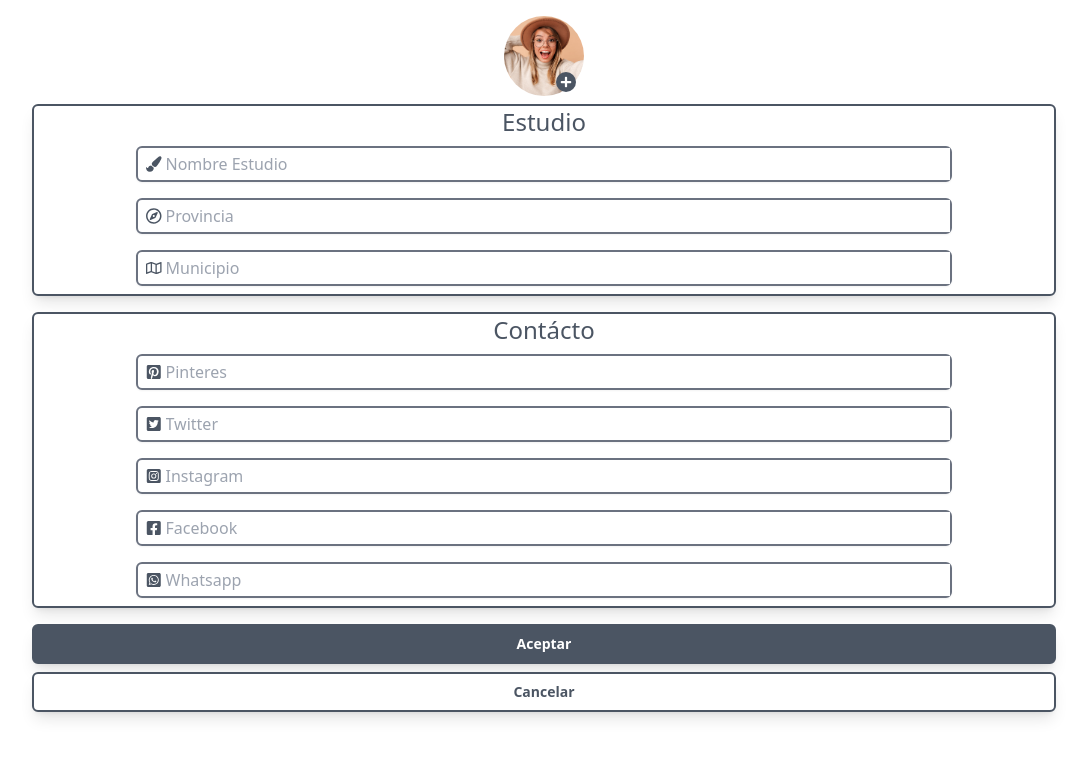
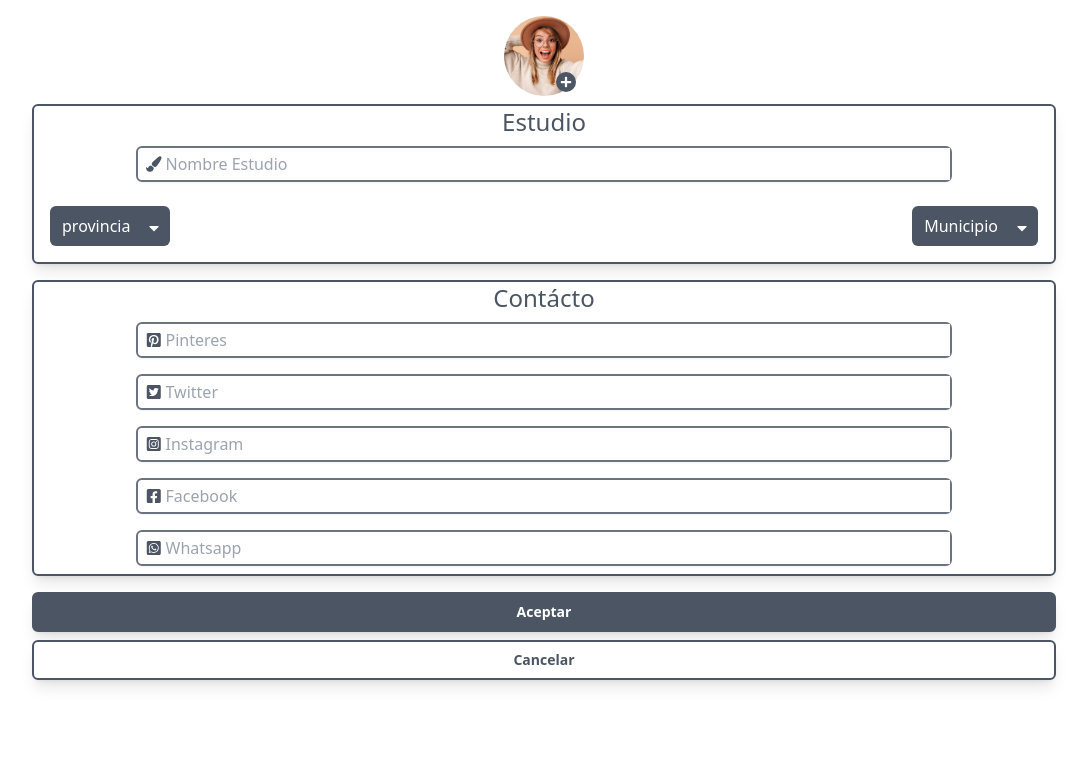
Before and after one commit to AlbeTorres/tatuarte, a React (Create React App) app: page /estudioform in a window 1280 px wide. Shown: the top 758 px of the page, without its empty margins (96-1183 px from the left). Built offline with nearby package versions, Linux system fonts and the light colour scheme.

Commit message:
mejorado form estudio

```diff
--- /dev/null
+++ b/src/components/dropDownMenu/DropDownItem.js
@@ -0,0 +1,18 @@
+import React from 'react';
+import './dropDownCss.css'
+
+const DropItem = ({icon,provincia}) => {
+
+        const onClickP =()=>{
+            console.log(provincia)
+        }
+
+  return (
+    <div className='flex items-center w-11/12 text-white bg-gray-600 cursor-pointer dropdownme p-1' onClick={onClickP}>
+        <span className='p-2 rounded-md text-xs'>{icon}</span>
+        <p>{provincia}</p>
+    </div>
+  )
+}
+
+export default DropItem;
--- /dev/null
+++ b/src/components/dropDownMenu/DropDownMenu.js
@@ -0,0 +1,41 @@
+import React,{useState} from 'react';
+import{FaFilter} from 'react-icons/fa';
+import DropItem from './DropDownItem';
+
+const DropMenu = ({name, icon}) => {
+
+
+    const [open,setOpen]= useState(false);
+
+    const provinciaArray= [
+        {icon: <FaFilter/>,provincia:'Artemisa'},
+        {icon: <FaFilter/>,provincia:'La Habana'},
+        {icon:<FaFilter/>,provincia:'Pinar del Río'},
+        {icon: <FaFilter/>,provincia:'Mayabeque'},
+        {icon: <FaFilter/>,provincia:'Matánzas'},
+
+    ];
+
+  return (
+    <div className=' bg-gray-600 rounded-md text-white w-fit cursor-pointer'>
+        <div className='p-2 flex items-center justify-center ' onClick={ ()=>setOpen(!open) } >
+            <p className='ml-1'>
+                {name}
+            </p>
+            <div className='mt-1 ml-4'>
+                {icon}
+            </div>
+        </div>
+
+            { open &&
+                <div className='absolute rounded-md bg-gray-600 flex items-center flex-col w-2/4  '>
+                {provinciaArray.map(provincia=><DropItem icon={provincia.icon} provincia={provincia.provincia} />) }
+                </div>
+            }
+
+
+    </div>
+  )
+}
+
+export default DropMenu;
--- /dev/null
+++ b/src/components/dropDownMenu/dropDownCss.css
@@ -0,0 +1,6 @@
+.dropdownme{
+    transition: background var(--speed);
+}
+.dropdownme:hover{
+    @apply bg-slate-400
+}
--- a/src/pages/estudioForm/Estudioform.js
+++ b/src/pages/estudioForm/Estudioform.js
@@ -1,8 +1,9 @@
 import React from 'react';
 import './estudioForm.css';
 import {FaPlus,FaRegCompass,FaRegMap, FaPinterestSquare, FaTwitterSquare,
-    FaWhatsappSquare, FaFacebookSquare,FaInstagramSquare, FaPaintBrush} from 'react-icons/fa';
+    FaWhatsappSquare, FaFacebookSquare,FaInstagramSquare, FaPaintBrush,FaCaretDown} from 'react-icons/fa';
 import { Link } from 'react-router-dom';
+import DropMenu from '../../components/dropDownMenu/DropDownMenu';
 
 const Estudioform = () => {
 
@@ -25,23 +26,24 @@ const Estudioform = () => {
                 accept='image/png, image/jpg '  />
         </div>
 
-    <div className="border-2 border-gray-600 w-4/5 flex items-center justify-center flex-col my-2 rounded-md shadow-lg">
+    <div className="border-2 border-gray-600 w-4/5 flex items-center justify-center flex-col my-2
+     rounded-md shadow-lg">
 
         <h1 className='text-2xl text-gray-600 text-center '>Estudio</h1>
-        <div className=' input-estudioForm_div'>
+
+        <div className=' input-estudioForm_div '>
             <FaPaintBrush className='input-icon' ></FaPaintBrush>
             <input className='input-estudioForm' type={ 'text '} placeholder={'Nombre Estudio'} />
         </div>
 
-        <div className=' input-estudioForm_div'>
-            <FaRegCompass className='input-icon'></FaRegCompass>
-            <input className='input-estudioForm' type={'text'} placeholder={'Provincia'}/>
+        <div className='relative w-full flex items-center justify-between p-4 '>
+                <DropMenu icon={<FaCaretDown/>} name={'provincia'}  />
+                <DropMenu icon={<FaCaretDown/>} name={'Municipio'}  />
         </div>
-        <div className=' input-estudioForm_div'>
-            <FaRegMap className='input-icon'></FaRegMap>
-            <input className='input-estudioForm' type={ 'text'}  placeholder={'Municipio'} />
-        </div>
+
+
     </div>
+
     <div className="border-2 border-gray-600 w-4/5 flex items-center justify-center flex-col my-2 rounded-md shadow-lg">
         <h1 className='text-2xl text-gray-600 text-center '>Contácto</h1>
         <div className=' input-estudioForm_div'>
```
